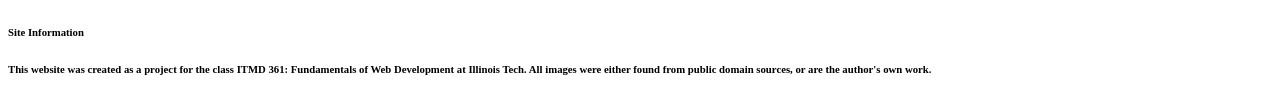
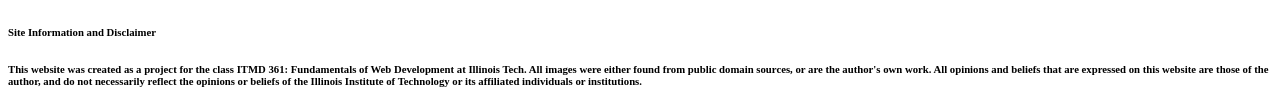
Before and after one commit to JPDIIT/webdev_project1, a plain HTML site: page coord-convert.html in a window 1280 px wide. Shown: the part 3081-3190 px from the top of the page. Drawn offline with Linux system fonts and the light colour scheme.

Commit message:
Update footer disclaimer
Add a disclaimer that states that the author's opinions are his own, and do not reflect on Illinois Tech, etc.

```diff
--- a/coord-convert.html
+++ b/coord-convert.html
@@ -75,8 +75,10 @@
     </div>
   </main>
   <footer>
-    <h6>Site Information</h6>
-    <h6>This website was created as a project for the class ITMD 361: Fundamentals of Web Development at Illinois Tech. All images were either found from public domain sources, or are the author's own work.</h6>
+    <h6>Site Information and Disclaimer</h6>
+    <h6>This website was created as a project for the class ITMD 361: Fundamentals of Web Development at Illinois Tech. All images were either found from public domain sources, or are the author's own work.
+    All opinions and beliefs that are expressed on this website are those of the author, and do not necessarily reflect the opinions or beliefs of the Illinois Institute of Technology or its affiliated
+    individuals or institutions.</h6>
   </footer>
 </body>
 </html>
```
Also changed, not shown: index.html (+4 -2 lines), resume.html (+4 -2 lines).
